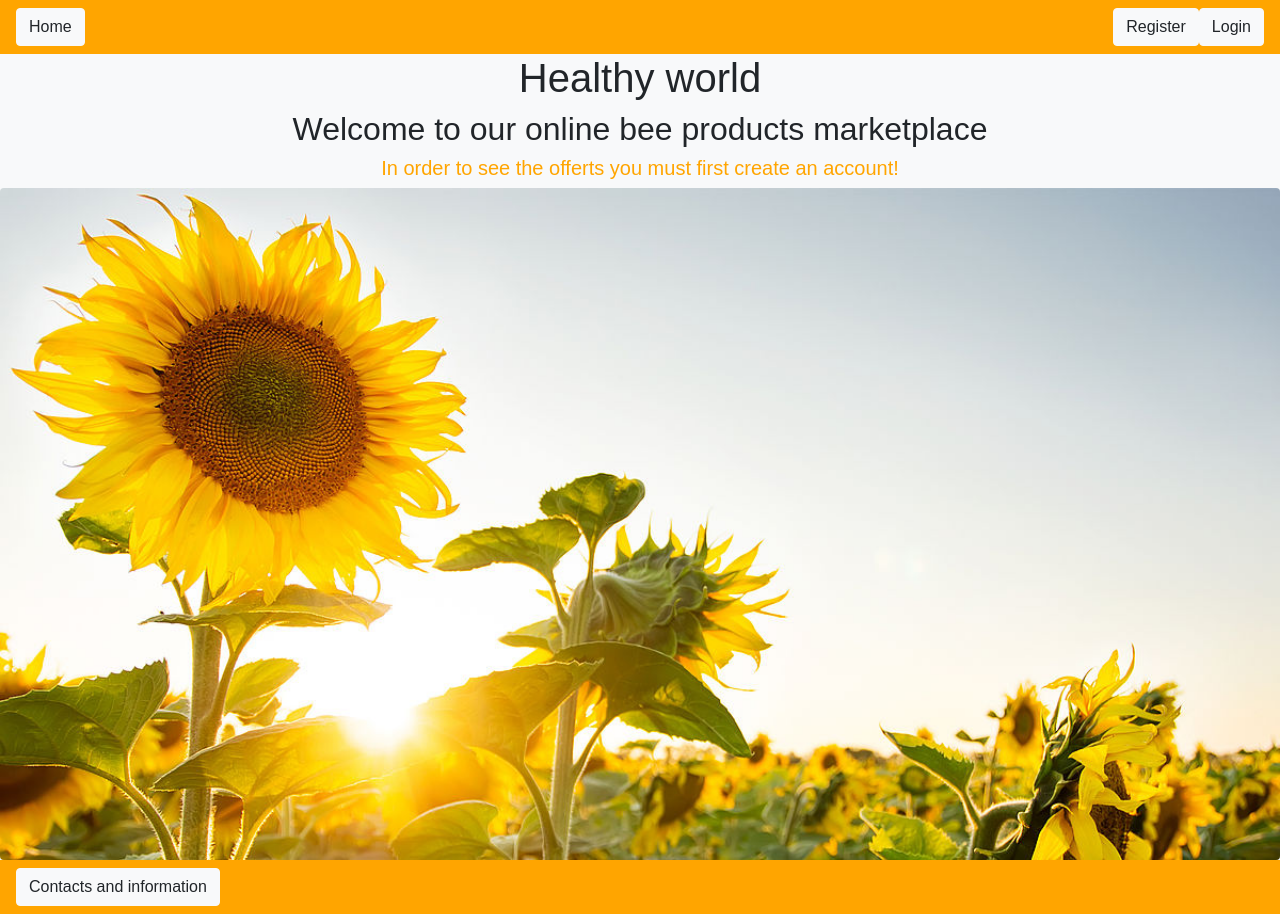
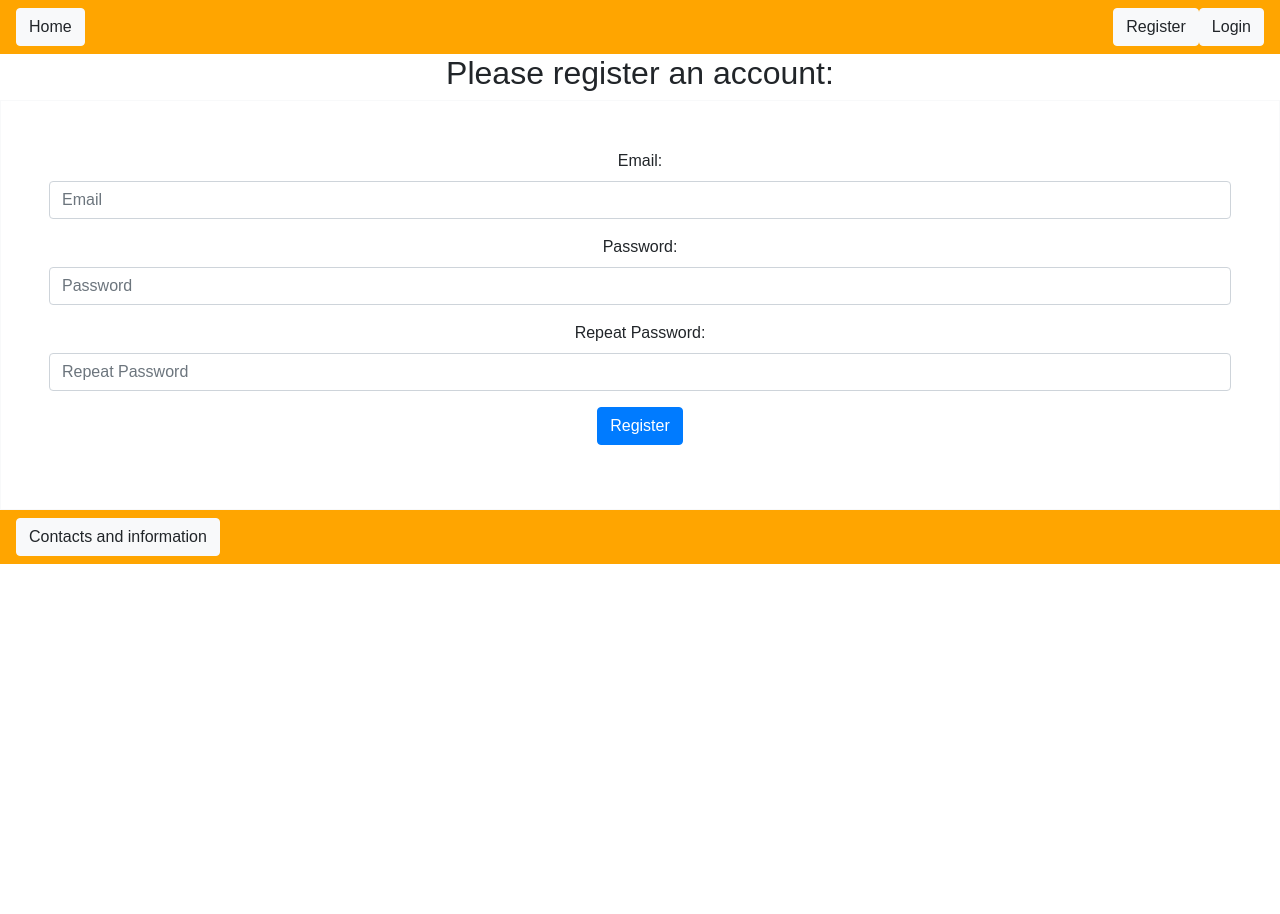
Before and after one commit to StoyanovSt/SoftUni_JSWeb_Final_Exam_Repo, a React (Create React App) app in the folder spa/: page / in a window 1280 px wide. After the commit the page ends 800 px from the top, so only its background shows below. Built offline with nearby package versions, Linux system fonts and the light colour scheme.

Commit message:
Creating register page component

```diff
--- a/spa/src/App.js
+++ b/spa/src/App.js
@@ -3,12 +3,13 @@ import './App.css';
 import Header from './components/Header.js';
 import Footer from './components/Footer.js';
 import Home from './components/Home.js';
+import Register from './components/Register.js';
 
 function App() {
   return (
     <div>
       <Header />
-      <Home />
+      <Register />
       <Footer />
     </div>
   );
--- /dev/null
+++ b/spa/src/components/Register.js
@@ -0,0 +1,36 @@
+import React from 'react';
+
+class Register extends React.Component {
+    // constructor(props) {
+    //     super(props);
+    // }
+
+    render() {
+        return (
+            <div>
+                <h2 className="text-center">Please register an account:</h2>
+
+                <form id="register-form" className="text-center border border-light p-5" action="/register" method="POST">
+                    <div className="form-group">
+                        <label for="email">Email:</label>
+                        <input type="text" id="email" className="form-control" name="email" placeholder="Email" />
+                    </div>
+                    <div className="form-group">
+                        <label for="password">Password:</label>
+                        <input type="password" id="password" className="form-control" name="password" placeholder="Password" />
+                    </div>
+                    <div className="form-group">
+                        <label for="rePassword">Repeat Password:</label>
+                        <input type="password" id="rePassword" className="form-control" name="rePassword" placeholder="Repeat Password" />
+                    </div>
+                    <div className="form-group">
+                        <button type="button" className="btn btn-primary">Register</button>
+                    </div>
+                </form >
+            </div >
+
+        );
+    }
+}
+
+export default Register;
```
